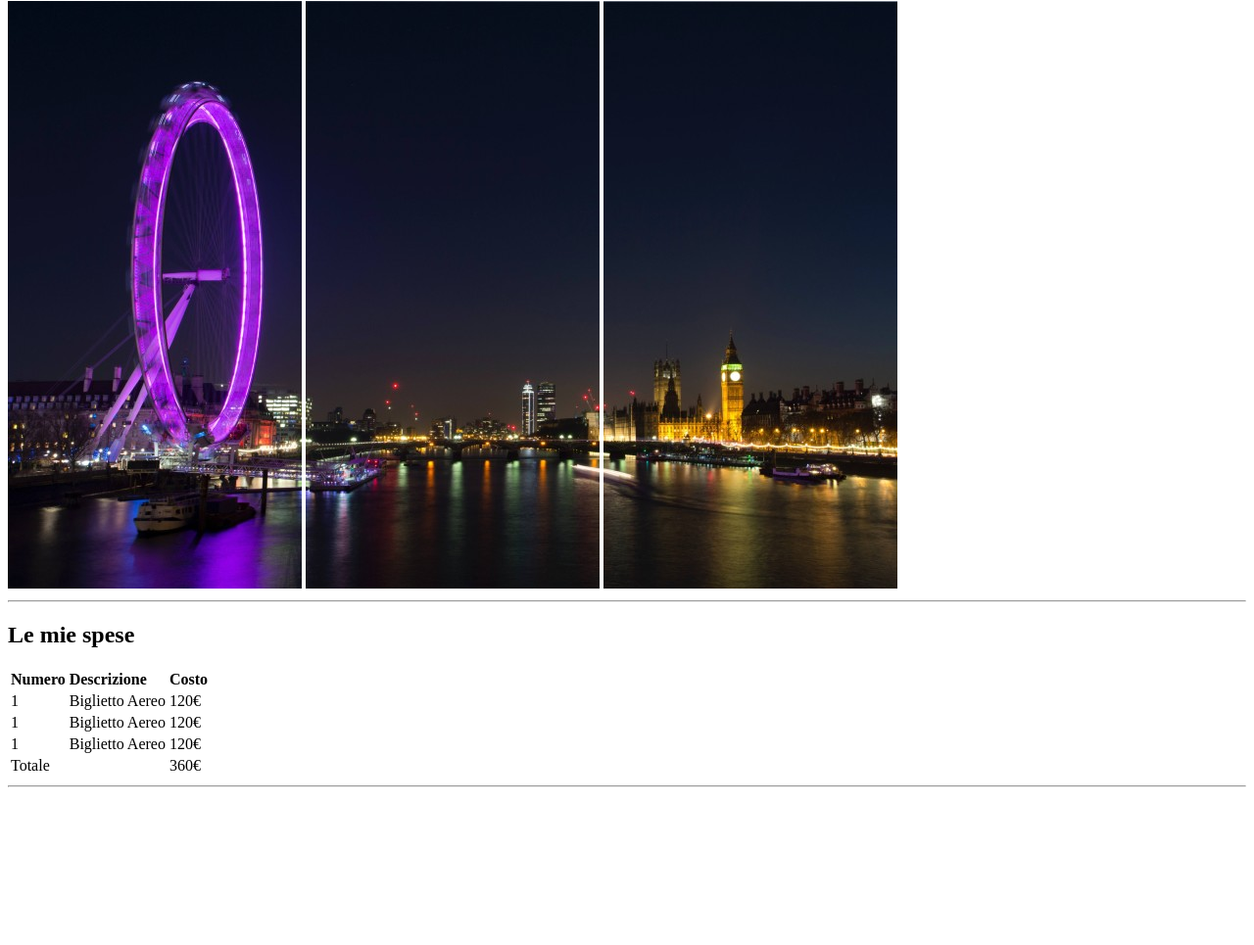
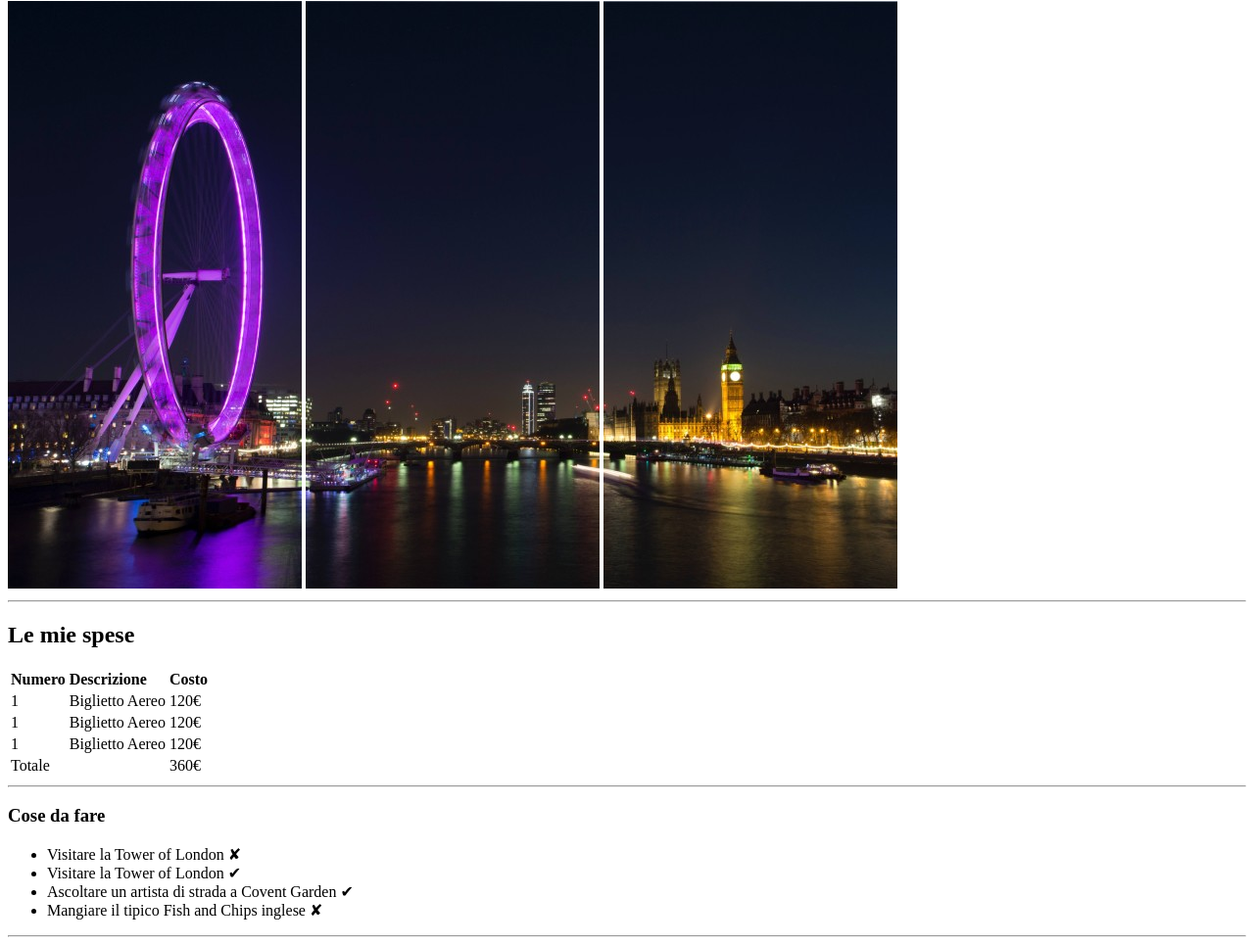
Before and after one commit to alessandrolongo99/html-london-trip, a plain HTML site: page index.html in a window 1280 px wide. Shown: the part 79-1044 px from the top of the page at 98% size. Before the commit the page ends 891 px from the top, so only its background shows below. Drawn offline with Linux system fonts and the light colour scheme.

Commit message:
cose da fare

```diff
--- a/index.html
+++ b/index.html
@@ -62,7 +62,16 @@
         <hr>
 
         <!-- cose da fare -->
-        <section></section>
+        <section>
+            <h3>Cose da fare</h3>
+            <ul>
+                <li>Visitare la Tower of London &#10008;</li>
+                <li>Visitare la Tower of London &#10004;</li>
+                <li>Ascoltare un artista di strada a Covent Garden &#10004;</li>
+                <li>Mangiare il tipico Fish and Chips inglese &#10008;</li>
+            </ul>
+        </section>
+        <hr>
 
         <!-- info utili -->
         <section></section>
```
